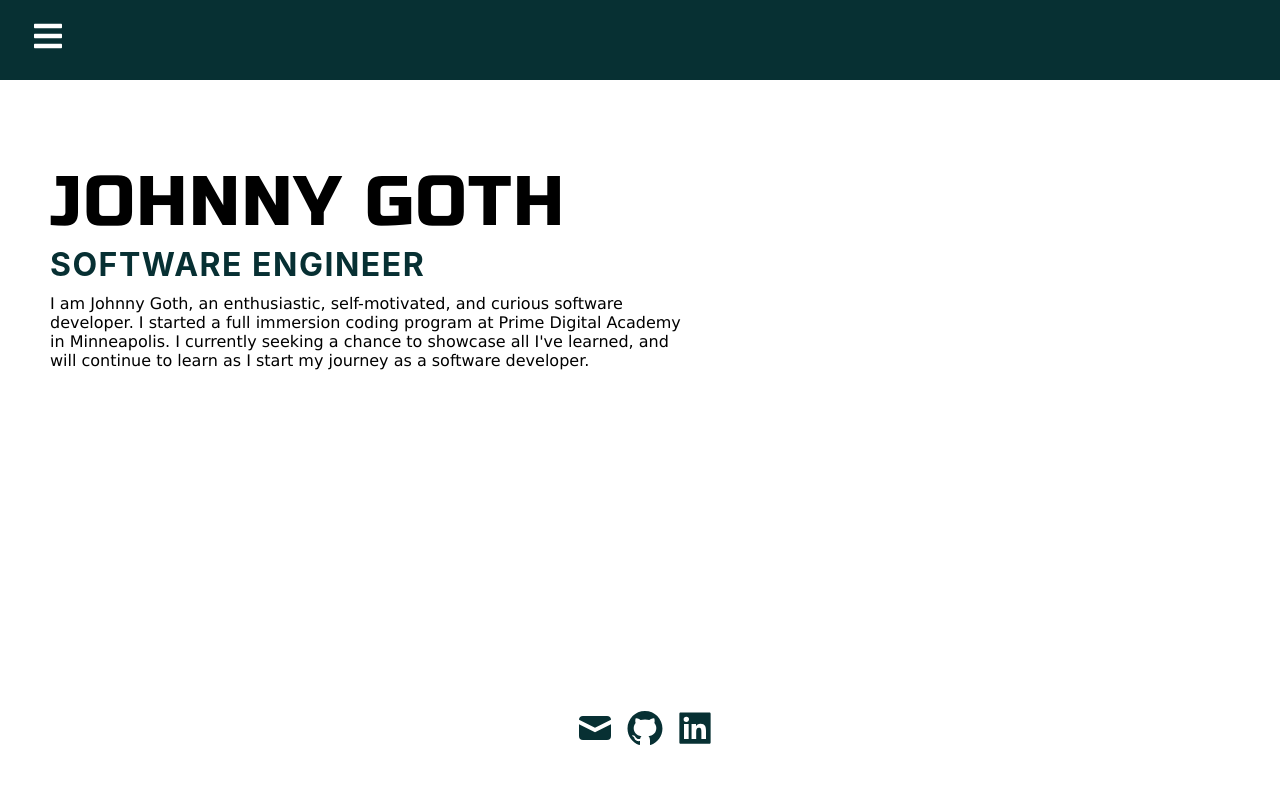
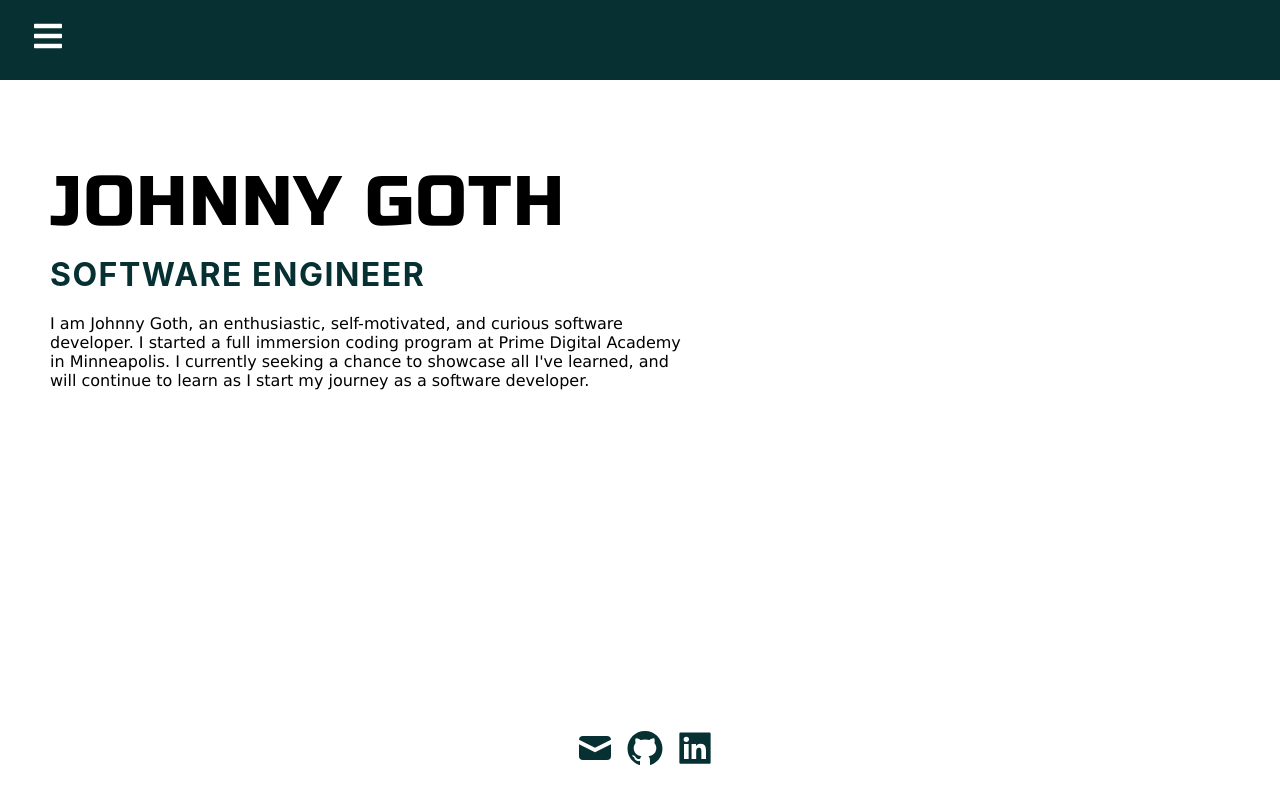
Before and after one commit to jgoth23/personal-website, a React (Create React App) app: page / in a window 1280 px wide. Shown: the top 804 px of the page. Built offline with nearby package versions, Linux system fonts and the light colour scheme.

Commit message:
spacing edits

```diff
--- a/src/App.css
+++ b/src/App.css
@@ -1,5 +1,3 @@
-
-
 
 
 .h1 {
@@ -33,7 +31,7 @@
 .social-link {
   font-size: 2.5rem;
   color: rgb(7, 48, 51);
-  margin-bottom: 10px;
+  /* margin-bottom: 10px; */
   margin-left: 10px;
   cursor: e-resize;
 }
@@ -46,6 +44,7 @@
   /* text-align: center; */
   font-size: 70px;
   letter-spacing: 1.5px;
+  margin-bottom: 10px;
   margin-left: 50px;
   margin-top: 80px;
   text-transform: uppercase;
@@ -67,7 +66,7 @@
   font-size: 2.0rem;
   letter-spacing: 1.5px;
   color: rgb(7, 48, 51);
-  margin-bottom: 10px;
+  margin-bottom: 20px;
   margin-left: 50px;
 }
 
```
